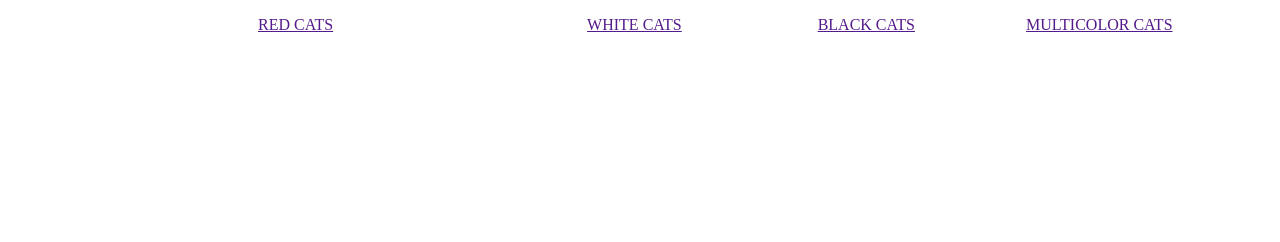
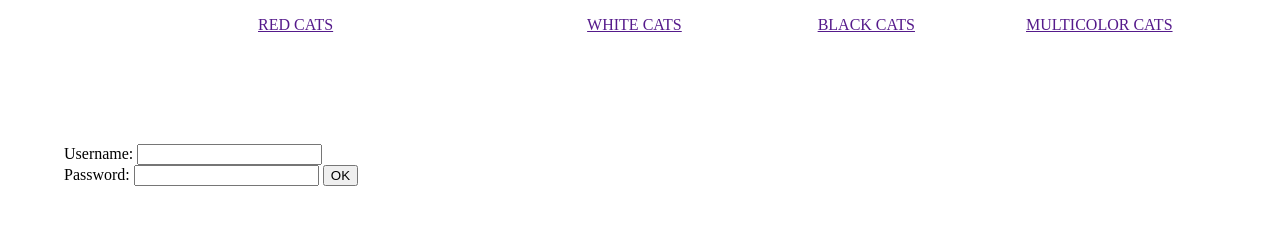
Before and after one commit to EvgenyVol/Rush-PHP, a PHP site: page / in a window 1280 px wide. Shown: the part 558-800 px from the top of the page. Run offline with PHP 8.4, Linux system fonts and the light colour scheme.

Commit message:
form on main page

```diff
--- /dev/null
+++ b/catigories/catigories.html
@@ -0,0 +1,6 @@
+<?php
+
+echo '<body>'
+echo '</body>'
+
+?>
--- a/index.css
+++ b/index.css
@@ -1,5 +1,10 @@
 #menu__toggle {
     opacity: 0;
+}
+.login{
+    position: absolute;
+    bottom: 5%;
+    left: 5%;
 }
 .img_logo
 {
--- a/index.html
+++ b/index.html
@@ -39,4 +39,11 @@
 	<p><a href=""><img src="resourses/multicolor_cat.jpg" height="300"></a></p>
 	<p><a href="">MULTICOLOR CATS</a></p>
 </div></div>
+<div class="login"><p><form action="login.php" method="post">
+	Username: <input name="login">
+	<br />
+	Password: <input name="passwd">
+	<input type="submit" name="submit" value="OK"/>
+</form>
+	</p></div>
 </body></html>
--- a/install.php
+++ b/install.php
@@ -117,4 +117,3 @@ mysqli_close($connect);
 
 header('Location: index.php');
 ?>
-?>
```
